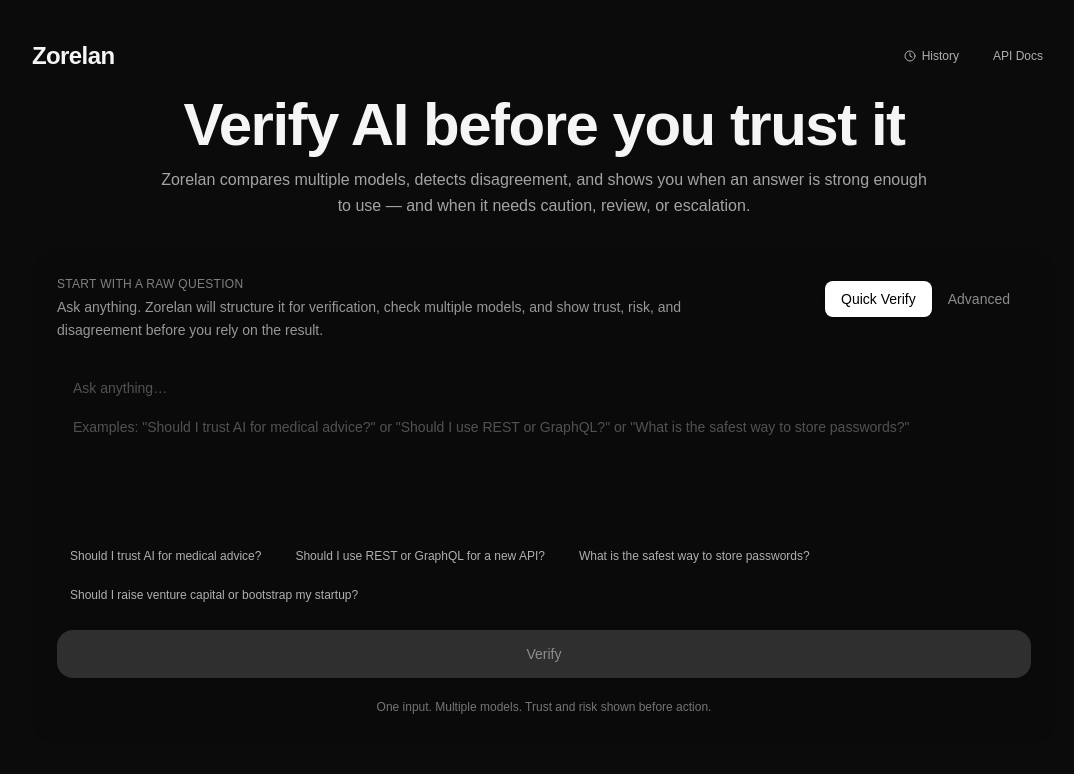
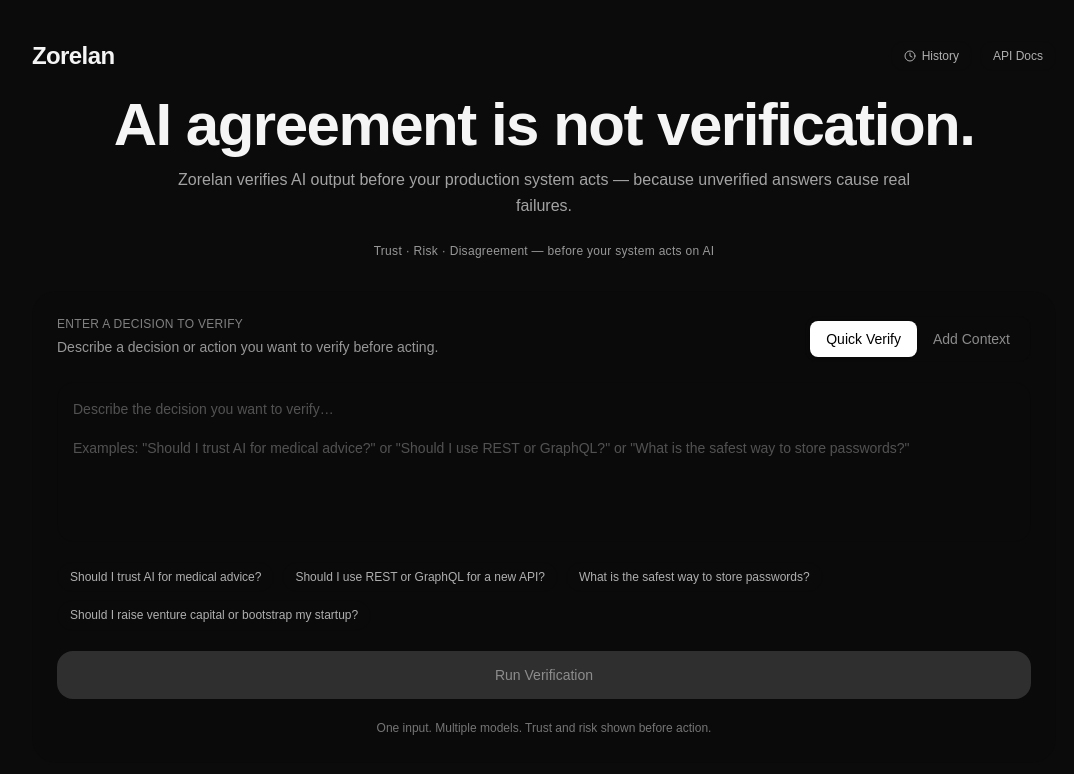
Before and after one commit to healeyben383-source/zorelan, a Next.js app: page / in a window 1280 px wide. Shown: the top 774 px of the page, without its empty margins (96-1170 px from the left). Built offline with nearby package versions, Linux system fonts and the light colour scheme.

Commit message:
Finalize landing page positioning and verification UX

```diff
--- a/app/page.tsx
+++ b/app/page.tsx
@@ -1484,32 +1484,32 @@
 
           <div className="mx-auto max-w-4xl text-center space-y-2 md:space-y-3">
             <h1 className="text-[2.5rem] leading-[1.02] font-semibold tracking-tight md:text-6xl md:leading-[0.98]">
-              Verify AI before you trust it
+              AI agreement is not verification.
             </h1>
 
             <p className="text-sm leading-relaxed opacity-65 max-w-xs mx-auto md:hidden">
-              Compare model outputs, detect disagreement, and verify before acting.
+              Zorelan verifies AI output before your production system acts — because unverified answers cause real failures.
             </p>
 
             <p className="hidden md:block text-base opacity-65 leading-relaxed max-w-3xl mx-auto">
-              Zorelan compares multiple models, detects disagreement, and shows
-              you when an answer is strong enough to use — and when it needs
-              caution, review, or escalation.
+              Zorelan verifies AI output before your production system acts — because unverified answers cause real failures.
             </p>
           </div>
         </header>
+
+        <p className="text-xs text-center opacity-60 tracking-wide -mt-2">
+          Trust · Risk · Disagreement — before your system acts on AI
+        </p>
 
         <section className="rounded-3xl border border-black/10 dark:border-white/10 bg-black/[0.02] dark:bg-white/[0.02] p-4 md:p-6 space-y-4 md:space-y-5">
           <div className="md:flex md:items-start md:justify-between md:gap-4">
             <div className="space-y-1">
               <div className="text-xs uppercase tracking-wide opacity-50">
-                <span className="md:hidden">Ask a question</span>
-                <span className="hidden md:inline">Start with a raw question</span>
+                <span className="md:hidden">Enter a decision to verify</span>
+                <span className="hidden md:inline">Enter a decision to verify</span>
               </div>
               <p className="hidden md:block text-sm opacity-60 leading-relaxed max-w-2xl">
-                Ask anything. Zorelan will structure it for verification, check
-                multiple models, and show trust, risk, and disagreement before
-                you rely on the result.
+                Describe a decision or action you want to verify before acting.
               </p>
             </div>
 
@@ -1534,7 +1534,7 @@
                     : "opacity-55 hover:opacity-85"
                 )}
               >
-                Advanced
+                Add Context
               </button>
             </div>
           </div>
@@ -1546,7 +1546,7 @@
                   className="absolute top-0 left-0 w-full p-4 text-base md:text-sm pointer-events-none select-none opacity-30 leading-relaxed"
                   aria-hidden="true"
                 >
-                  Ask anything…
+                  Describe the decision you want to verify…
                   <div className="hidden md:block mt-4">
                     Examples: "Should I trust AI for medical advice?" or "Should
                     I use REST or GraphQL?" or "What is the safest way to store
@@ -1590,7 +1590,7 @@
                 Structuring for verification…
               </span>
             ) : (
-              "Verify"
+              "Run Verification"
             )}
           </PrimaryActionButton>
 
@@ -1600,7 +1600,7 @@
               onClick={() => setAdvancedOpen((v) => !v)}
               className="inline-flex items-center gap-2 text-xs opacity-60 hover:opacity-100 transition-opacity"
             >
-              <span>{advancedOpen ? "Hide" : "Show"} advanced options</span>
+              <span>{advancedOpen ? "Hide" : "Add"} context</span>
               <svg
                 xmlns="http://www.w3.org/2000/svg"
                 width="12"
```
